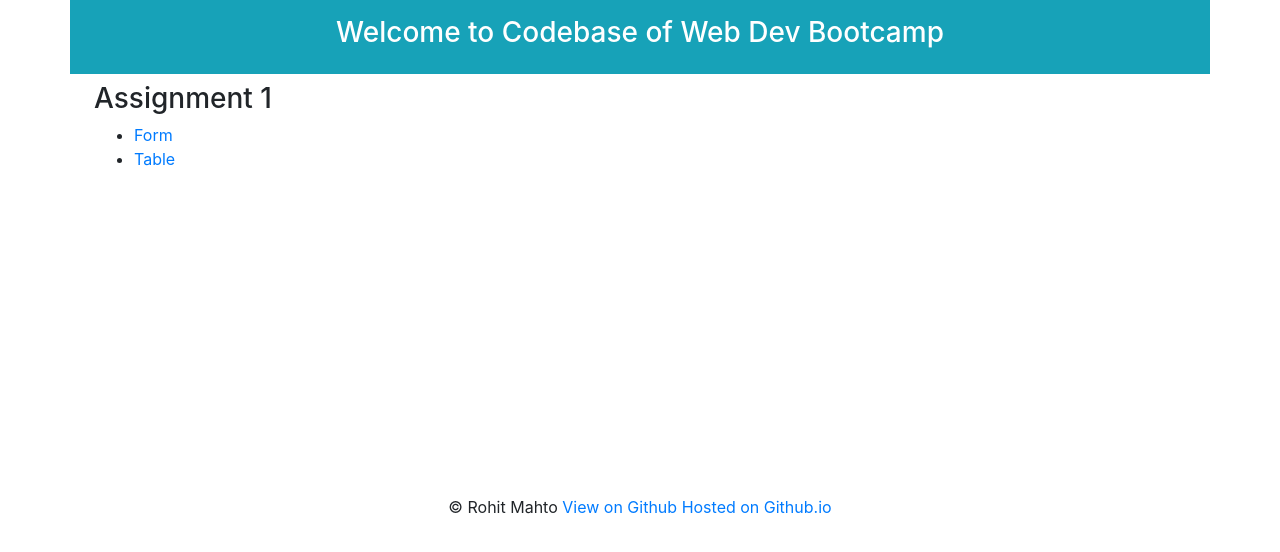
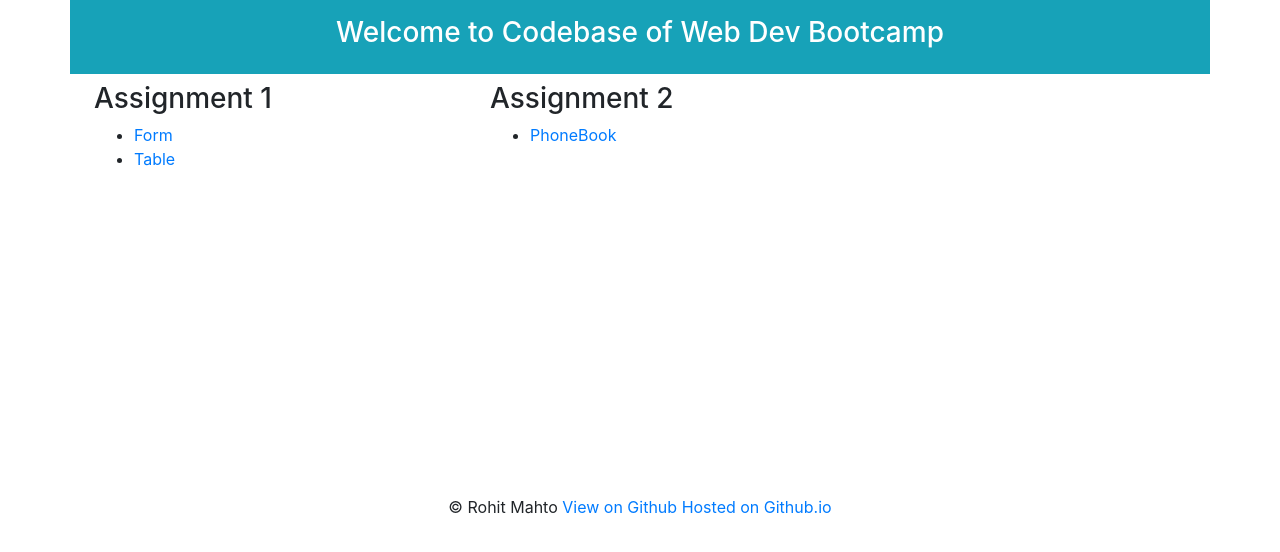
Before and after one commit to rohit267/rohit267-web-bootcamp.github.io, a plain HTML site: page index.html in a window 1280 px wide. Drawn offline with nearby package versions, Linux system fonts and the light colour scheme.

Commit message:
added assiggnment-2 link on index.html

```diff
--- a/index.html
+++ b/index.html
@@ -23,6 +23,13 @@
                     <li> <a href="/assignment-1/table.html">Table</a> </li>
                 </ul>
             </div>
+            <div class="col-md-4 m-2  pl-3">
+                <h3>Assignment 2</h3>
+                <ul>
+                    <li> <a href="/assignment-2/phonebook.html">PhoneBook</a> </li>
+
+                </ul>
+            </div>
         </div>
 
         <div class="col-md-12 text-center" style="position: relative; top: 300px;">&copy; Rohit Mahto <a
```
